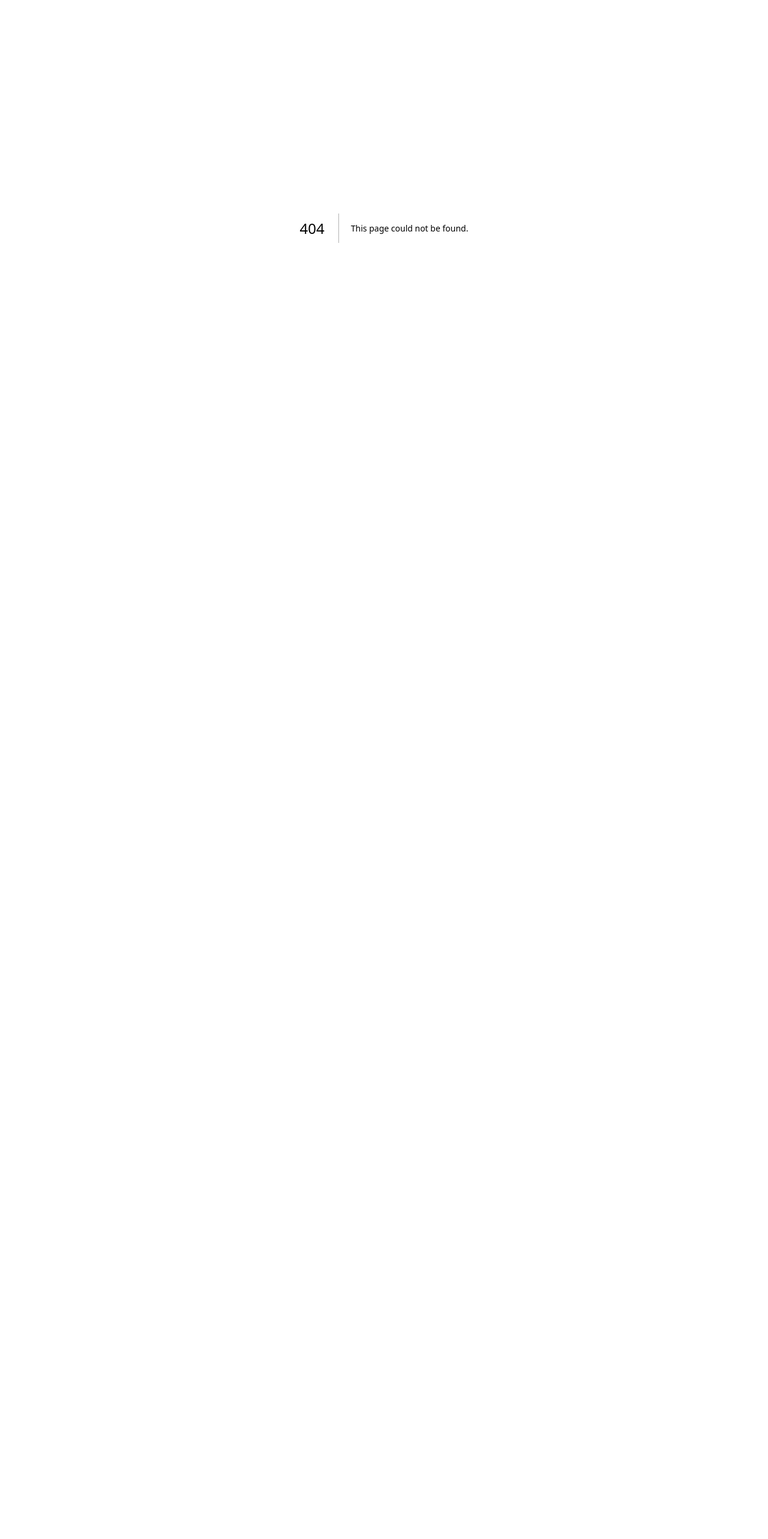
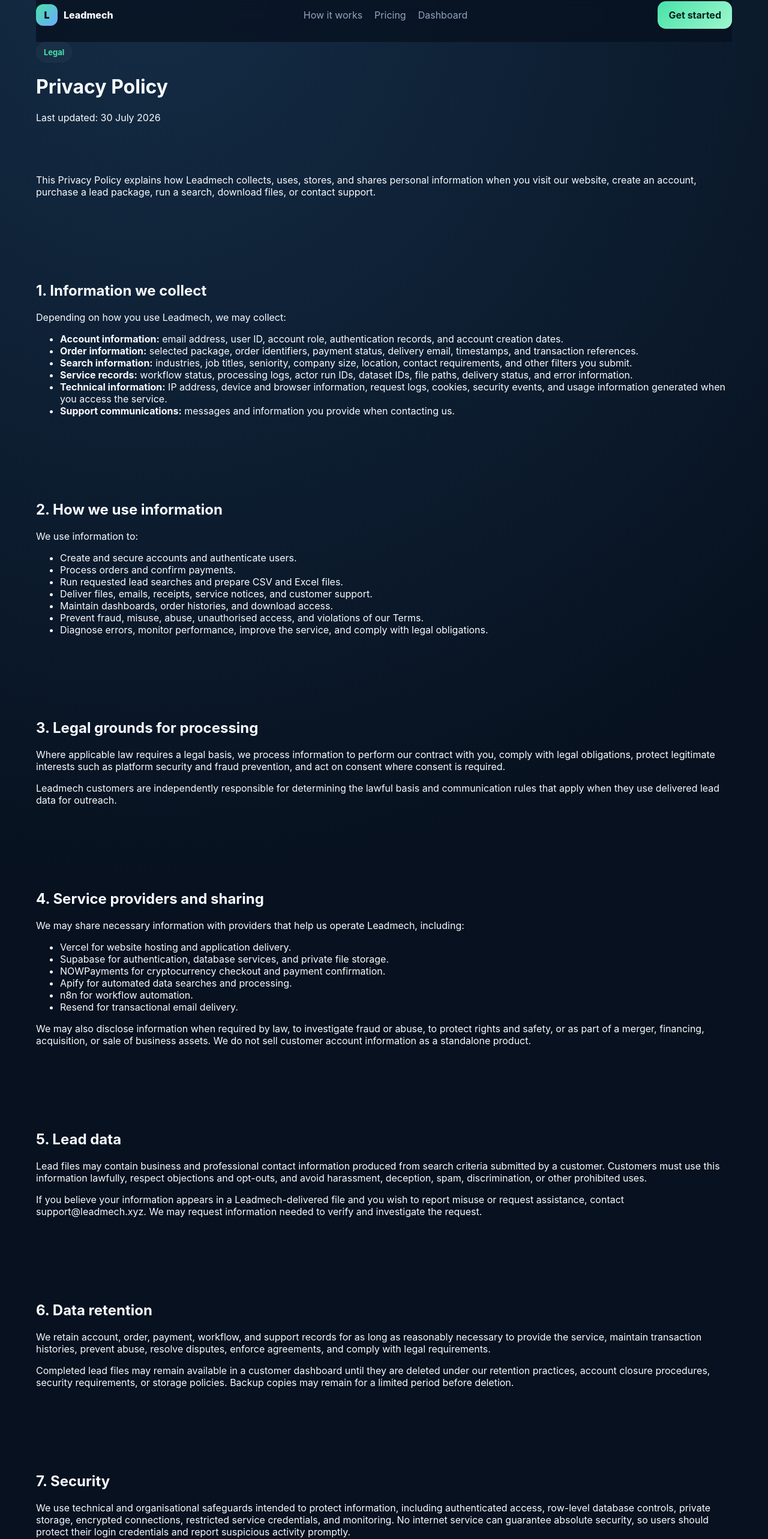
Before and after one commit to limitlessnx/LEADMECH, a Next.js app: page /privacy in a window 1280 px wide. Before the commit this address had no page. Shown: the part 20-2586 px from the top of the page at 60% size. Before the commit the page ends 800 px from the top, so only its background shows below. Built offline with nearby package versions, Linux system fonts and the light colour scheme.

Commit message:
Add Leadmech privacy policy page

```diff
--- /dev/null
+++ b/app/privacy/page.tsx
@@ -0,0 +1,128 @@
+import type { Metadata } from 'next';
+import Link from 'next/link';
+import { Nav } from '@/components/Nav';
+
+export const metadata: Metadata = {
+  title: 'Privacy Policy | Leadmech',
+  description: 'How Leadmech collects, uses, stores, and protects personal information.',
+};
+
+const updated = '30 July 2026';
+
+export default function PrivacyPage() {
+  return (
+    <>
+      <Nav />
+      <main className="container legal-page">
+        <span className="eyebrow">Legal</span>
+        <h1>Privacy Policy</h1>
+        <p className="legal-updated">Last updated: {updated}</p>
+
+        <section className="legal-card">
+          <p>This Privacy Policy explains how Leadmech collects, uses, stores, and shares personal information when you visit our website, create an account, purchase a lead package, run a search, download files, or contact support.</p>
+        </section>
+
+        <section className="legal-section">
+          <h2>1. Information we collect</h2>
+          <p>Depending on how you use Leadmech, we may collect:</p>
+          <ul>
+            <li><strong>Account information:</strong> email address, user ID, account role, authentication records, and account creation dates.</li>
+            <li><strong>Order information:</strong> selected package, order identifiers, payment status, delivery email, timestamps, and transaction references.</li>
+            <li><strong>Search information:</strong> industries, job titles, seniority, company size, location, contact requirements, and other filters you submit.</li>
+            <li><strong>Service records:</strong> workflow status, processing logs, actor run IDs, dataset IDs, file paths, delivery status, and error information.</li>
+            <li><strong>Technical information:</strong> IP address, device and browser information, request logs, cookies, security events, and usage information generated when you access the service.</li>
+            <li><strong>Support communications:</strong> messages and information you provide when contacting us.</li>
+          </ul>
+        </section>
+
+        <section className="legal-section">
+          <h2>2. How we use information</h2>
+          <p>We use information to:</p>
+          <ul>
+            <li>Create and secure accounts and authenticate users.</li>
+            <li>Process orders and confirm payments.</li>
+            <li>Run requested lead searches and prepare CSV and Excel files.</li>
+            <li>Deliver files, emails, receipts, service notices, and customer support.</li>
+            <li>Maintain dashboards, order histories, and download access.</li>
+            <li>Prevent fraud, misuse, abuse, unauthorised access, and violations of our Terms.</li>
+            <li>Diagnose errors, monitor performance, improve the service, and comply with legal obligations.</li>
+          </ul>
+        </section>
+
+        <section className="legal-section">
+          <h2>3. Legal grounds for processing</h2>
+          <p>Where applicable law requires a legal basis, we process information to perform our contract with you, comply with legal obligations, protect legitimate interests such as platform security and fraud prevention, and act on consent where consent is required.</p>
+          <p>Leadmech customers are independently responsible for determining the lawful basis and communication rules that apply when they use delivered lead data for outreach.</p>
+        </section>
+
+        <section className="legal-section">
+          <h2>4. Service providers and sharing</h2>
+          <p>We may share necessary information with providers that help us operate Leadmech, including:</p>
+          <ul>
+            <li>Vercel for website hosting and application delivery.</li>
+            <li>Supabase for authentication, database services, and private file storage.</li>
+            <li>NOWPayments for cryptocurrency checkout and payment confirmation.</li>
+            <li>Apify for automated data searches and processing.</li>
+            <li>n8n for workflow automation.</li>
+            <li>Resend for transactional email delivery.</li>
+          </ul>
+          <p>We may also disclose information when required by law, to investigate fraud or abuse, to protect rights and safety, or as part of a merger, financing, acquisition, or sale of business assets. We do not sell customer account information as a standalone product.</p>
+        </section>
+
+        <section className="legal-section">
+          <h2>5. Lead data</h2>
+          <p>Lead files may contain business and professional contact information produced from search criteria submitted by a customer. Customers must use this information lawfully, respect objections and opt-outs, and avoid harassment, deception, spam, discrimination, or other prohibited uses.</p>
+          <p>If you believe your information appears in a Leadmech-delivered file and you wish to report misuse or request assistance, contact <a className="legal-link" href="mailto:support@leadmech.xyz">support@leadmech.xyz</a>. We may request information needed to verify and investigate the request.</p>
+        </section>
+
+        <section className="legal-section">
+          <h2>6. Data retention</h2>
+          <p>We retain account, order, payment, workflow, and support records for as long as reasonably necessary to provide the service, maintain transaction histories, prevent abuse, resolve disputes, enforce agreements, and comply with legal requirements.</p>
+          <p>Completed lead files may remain available in a customer dashboard until they are deleted under our retention practices, account closure procedures, security requirements, or storage policies. Backup copies may remain for a limited period before deletion.</p>
+        </section>
+
+        <section className="legal-section">
+          <h2>7. Security</h2>
+          <p>We use technical and organisational safeguards intended to protect information, including authenticated access, row-level database controls, private storage, encrypted connections, restricted service credentials, and monitoring. No internet service can guarantee absolute security, so users should protect their login credentials and report suspicious activity promptly.</p>
+        </section>
+
+        <section className="legal-section">
+          <h2>8. International processing</h2>
+          <p>Our providers may process information in countries other than your own. Where required, we use provider agreements and other safeguards intended to protect information during international processing.</p>
+        </section>
+
+        <section className="legal-section">
+          <h2>9. Your choices and rights</h2>
+          <p>Depending on your location, you may have rights to request access, correction, deletion, restriction, objection, portability, or withdrawal of consent. You may also have the right to complain to a data-protection authority.</p>
+          <p>Requests may be sent to <a className="legal-link" href="mailto:support@leadmech.xyz">support@leadmech.xyz</a>. We may need to verify your identity and may retain information where required for security, payment, fraud-prevention, or legal purposes.</p>
+        </section>
+
+        <section className="legal-section">
+          <h2>10. Cookies and similar technologies</h2>
+          <p>Leadmech may use cookies or similar technologies required for authentication, security, preferences, and core website operation. Where optional analytics or advertising technologies are introduced, we will provide notices or controls where required by law.</p>
+        </section>
+
+        <section className="legal-section">
+          <h2>11. Children</h2>
+          <p>Leadmech is a business service and is not intended for children. We do not knowingly permit children to create customer accounts or purchase lead packages.</p>
+        </section>
+
+        <section className="legal-section">
+          <h2>12. Policy changes</h2>
+          <p>We may update this Privacy Policy to reflect changes in our service, providers, security practices, or legal obligations. The revised date will appear at the top of this page.</p>
+        </section>
+
+        <section className="legal-section">
+          <h2>13. Contact</h2>
+          <p>Privacy questions, rights requests, complaints, and misuse reports may be sent to <a className="legal-link" href="mailto:support@leadmech.xyz">support@leadmech.xyz</a>.</p>
+        </section>
+
+        <div className="legal-actions">
+          <Link className="btn btn-secondary" href="/terms">Read Terms of Service</Link>
+          <Link className="btn btn-primary" href="/">Return home</Link>
+        </div>
+      </main>
+      <footer className="footer"><div className="container footer-inner"><span>© 2026 Leadmech.</span><div><Link href="/terms">Terms</Link><Link href="/privacy">Privacy</Link><a href="mailto:support@leadmech.xyz">support@leadmech.xyz</a></div></div></footer>
+    </>
+  );
+}
```
